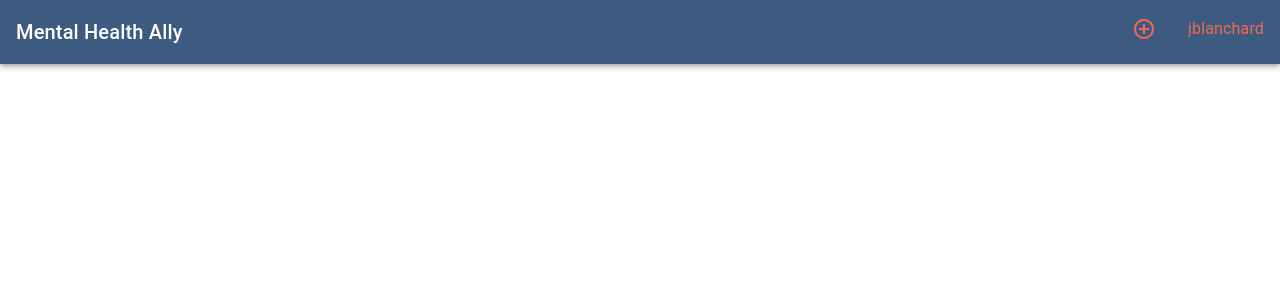
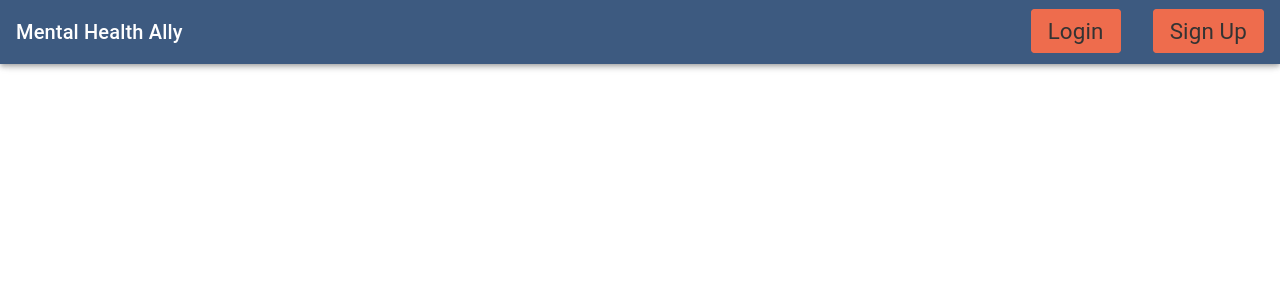
Before and after one commit to Jblanch94/Mental-Health-Ally-Client, a React (Create React App) app: page / in a window 1280 px wide. Shown: the top 300 px of the page. Built offline with nearby package versions, Linux system fonts and the light colour scheme.

Commit message:
update authenticated prop to use from the auth context.

```diff
--- a/src/components/layout/index.tsx
+++ b/src/components/layout/index.tsx
@@ -1,12 +1,13 @@
-import React from "react";
 import { Outlet } from "react-router-dom";
 
 import Navbar from "./navbar/index";
+import { useAuth } from "../../contexts/auth-context";
 
 function Layout(): JSX.Element {
+  const auth = useAuth();
   return (
     <>
-      <Navbar authenticated />
+      <Navbar authenticated={auth?.authenticated ?? false} />
       <main>
         <Outlet />
       </main>
--- a/src/components/layout/navbar/NavMenu.tsx
+++ b/src/components/layout/navbar/NavMenu.tsx
@@ -18,7 +18,7 @@ function NavMenu(props: NavMenuProps): JSX.Element {
     content = (
       <>
         <ButtonLink to='/auth/login'>Login</ButtonLink>
-        <ButtonLink to='/auth/register'>Sign Up</ButtonLink>
+        <ButtonLink to='/auth/signup'>Sign Up</ButtonLink>
       </>
     );
   } else {
```
